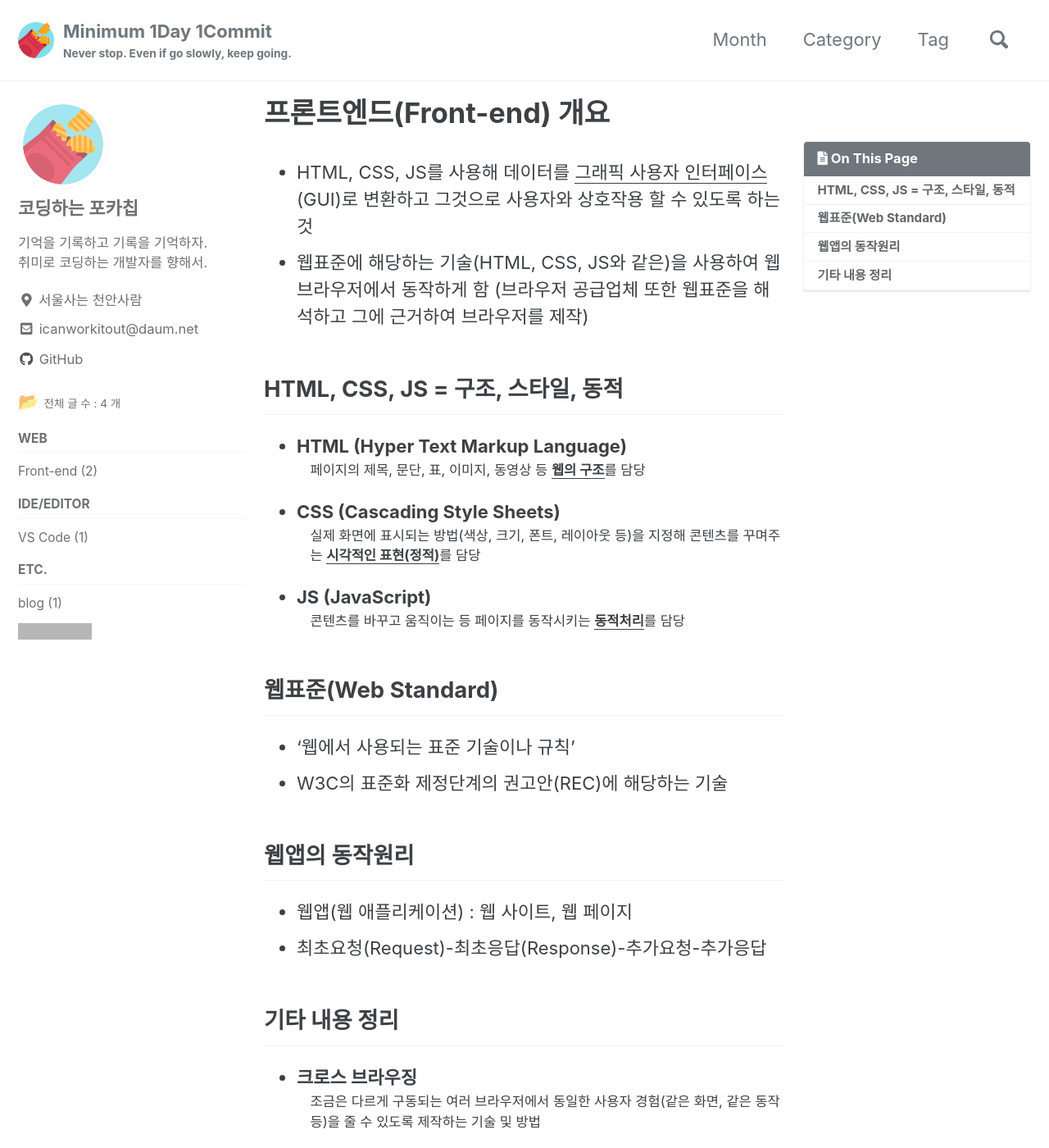
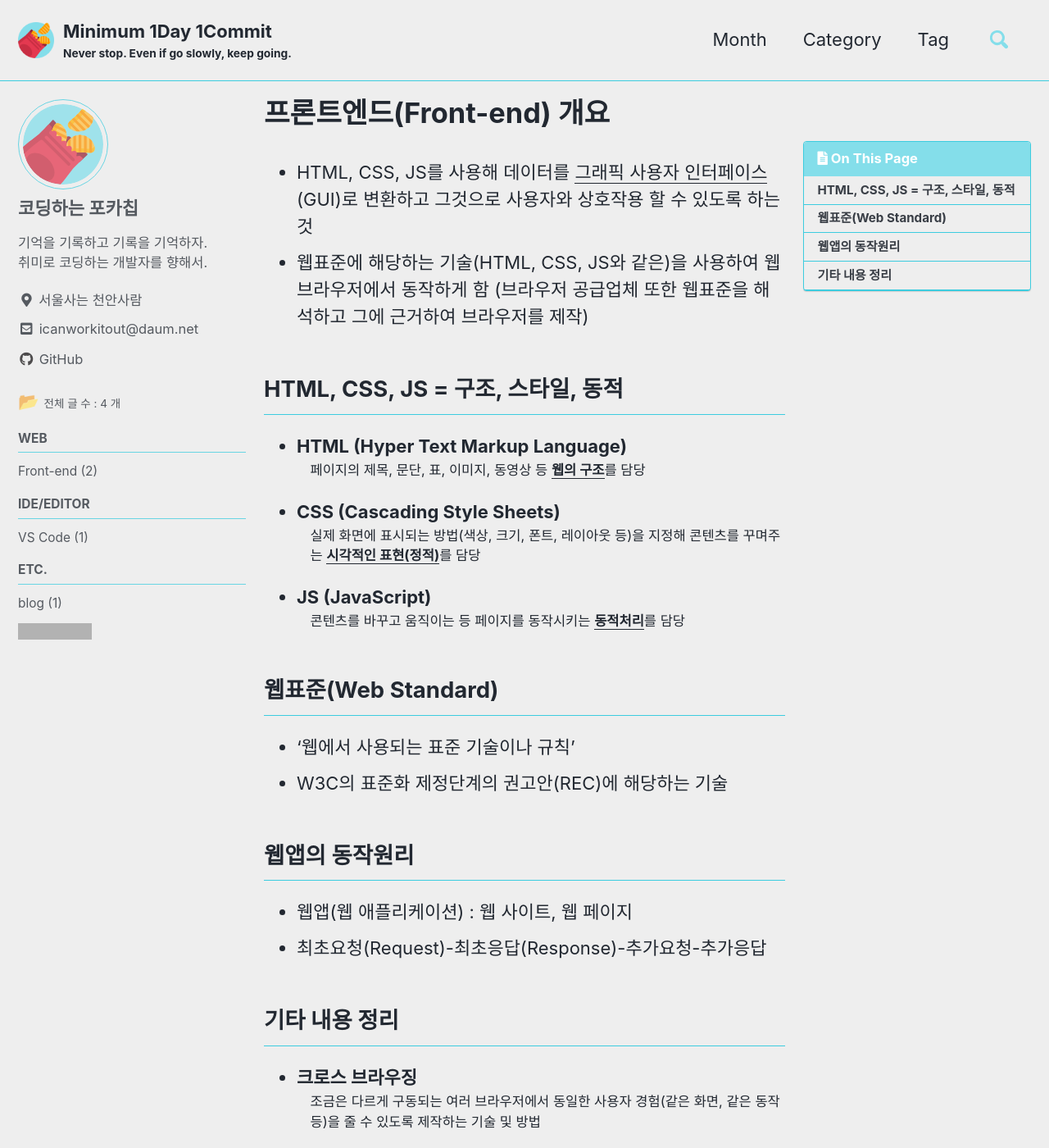
Before and after one commit to iCanWorkItOut/iCanWorkItOut.github.io, a Jekyll site: the page built from _posts/Front-end/2021-04-27-FrontEnd개요.md, in a window 1280 px wide and 1400 px high. Shown: the whole window at 82% size. Built offline with Jekyll 4.4.1, drawn with Linux system fonts in a browser that asks for light colours; cached includes are drawn as plain includes; grey boxes are pictures that could not be loaded.

Commit message:
:lipstick: 테마 스킨(custom) 설정

```diff
--- a/_config.yml
+++ b/_config.yml
@@ -12,7 +12,7 @@
 
 # theme                  : "minimal-mistakes-jekyll"
 # remote_theme           : "mmistakes/minimal-mistakes"
-minimal_mistakes_skin    : "default" # "air", "aqua", "contrast", "dark", "dirt", "neon", "mint", "plum", "sunrise"
+minimal_mistakes_skin    : "custom" # 테마 스킨 : "default" # "air", "aqua", "contrast", "dark", "dirt", "neon", "mint", "plum", "sunrise"
 
 # Site Settings
 locale                   : "ko-KR" #언어-지역
--- a/_sass/minimal-mistakes/_variables.scss
+++ b/_sass/minimal-mistakes/_variables.scss
@@ -152,7 +152,7 @@ $x-large: 1280px !default;
 $max-width: $x-large !default;
 
 /*
-   Grid
+   Grid 화면 사이즈별 사이드바 크기
    ========================================================================== */
 
 $right-sidebar-width-narrow: 200px !default;
--- /dev/null
+++ b/_sass/minimal-mistakes/skins/_custom.scss
@@ -0,0 +1,23 @@
+/* ==========================================================================
+   Air skin
+   ========================================================================== */
+
+/* Colors */
+$background-color: #eeeeee !default;
+$text-color: #222831 !default;
+$muted-text-color: #393e46 !default;
+$primary-color: #84DEEA !default;
+$border-color: #3cccdf; // mix(#fff, #393e46, 75%) !default; /* 보더라인(테두리) */
+$footer-background-color: $primary-color !default;
+$link-color: #393e46 !default;
+$masthead-link-color: $text-color !default;
+$masthead-link-color-hover: $text-color !default;
+$navicon-link-color-hover: mix(#fff, $text-color, 80%) !default;
+
+.page__footer {
+  color: #222831 !important; // override
+}
+
+.page__footer-follow .social-icons .svg-inline--fa {
+  color: inherit;
+}
```
